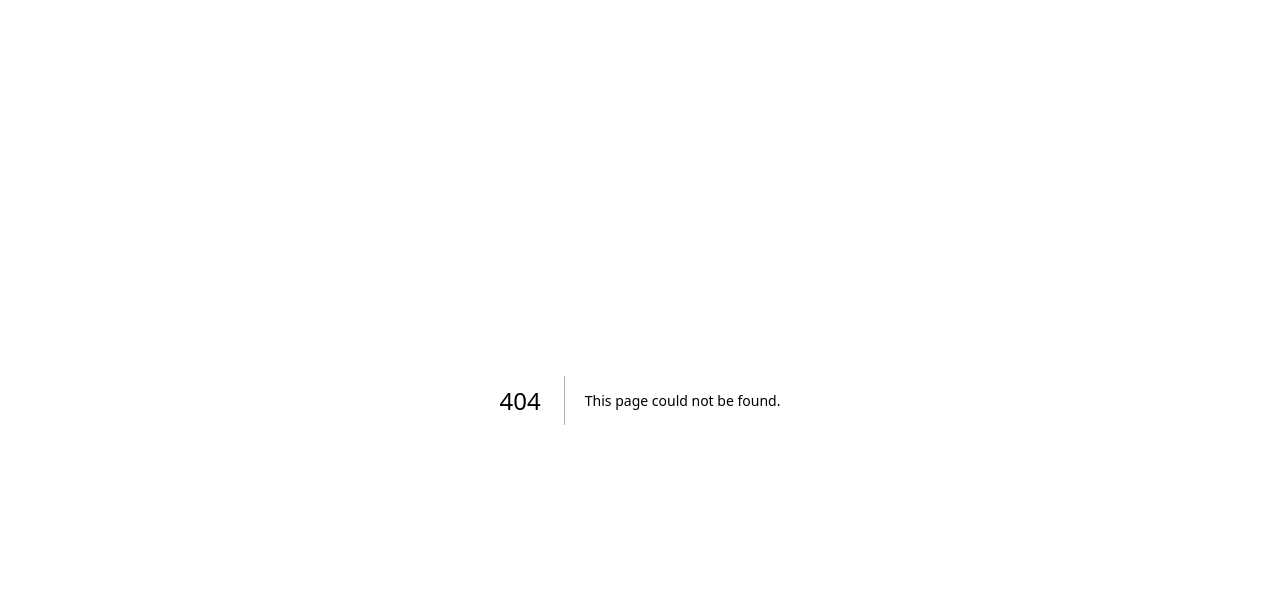
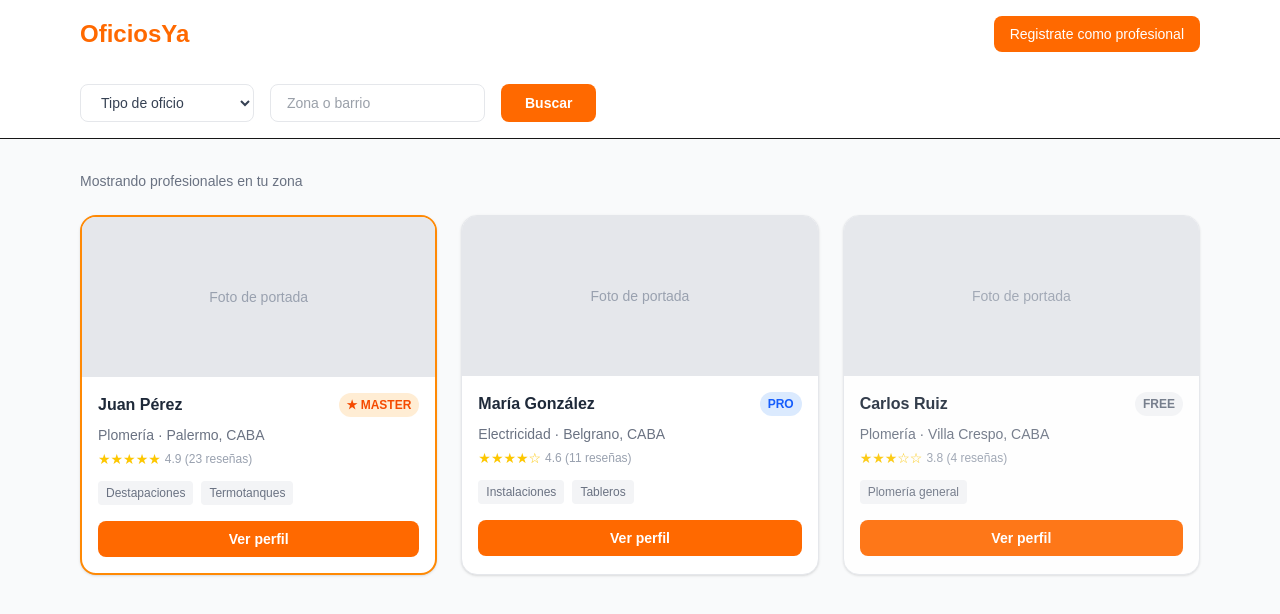
Before and after one commit to kaporay21/oficios, a Next.js app: page /buscar in a window 1280 px wide. Before the commit this address had no page. Shown: the top 614 px of the page. Built offline with nearby package versions, Linux system fonts and the light colour scheme.

Commit message:
pagina de resultados lista

```diff
--- /dev/null
+++ b/app/buscar/page.tsx
@@ -0,0 +1,133 @@
+export default function Buscar() {
+  return (
+    <main className="min-h-screen bg-gray-50">
+
+      {/* HEADER */}
+      <header className="bg-white shadow-sm">
+        <div className="max-w-6xl mx-auto px-4 py-4 flex justify-between items-center">
+          <a href="/" className="text-2xl font-bold text-orange-500">OficiosYa</a>
+          <a href="/registro" className="bg-orange-500 text-white px-4 py-2 rounded-lg text-sm font-medium hover:bg-orange-600">
+            Registrate como profesional
+          </a>
+        </div>
+      </header>
+
+      {/* FILTROS */}
+      <section className="bg-white border-b">
+        <div className="max-w-6xl mx-auto px-4 py-4 flex flex-col md:flex-row gap-4">
+          <select className="border border-gray-200 rounded-lg px-4 py-2 text-gray-700 text-sm">
+            <option value="">Tipo de oficio</option>
+            <option value="plomeria">Plomería</option>
+            <option value="electricidad">Electricidad</option>
+            <option value="gas">Gas</option>
+            <option value="pintura">Pintura</option>
+            <option value="construccion">Construcción</option>
+            <option value="aire-acondicionado">Aire acondicionado</option>
+            <option value="herreria">Herrería</option>
+            <option value="cerrajeria">Cerrajería</option>
+            <option value="carpinteria">Carpintería</option>
+            <option value="jardineria">Jardinería</option>
+          </select>
+          <input
+            type="text"
+            placeholder="Zona o barrio"
+            className="border border-gray-200 rounded-lg px-4 py-2 text-gray-700 text-sm"
+          />
+          <button className="bg-orange-500 text-white px-6 py-2 rounded-lg text-sm font-semibold hover:bg-orange-600">
+            Buscar
+          </button>
+        </div>
+      </section>
+
+      {/* RESULTADOS */}
+      <section className="max-w-6xl mx-auto px-4 py-8">
+        <p className="text-gray-500 text-sm mb-6">Mostrando profesionales en tu zona</p>
+
+        <div className="grid grid-cols-1 md:grid-cols-3 gap-6">
+
+          {/* TARJETA MASTER */}
+          <div className="bg-white rounded-2xl shadow-sm border-2 border-orange-400 overflow-hidden hover:shadow-md transition">
+            <div className="bg-gray-200 h-40 flex items-center justify-center text-gray-400 text-sm">
+              Foto de portada
+            </div>
+            <div className="p-4">
+              <div className="flex justify-between items-start mb-2">
+                <h3 className="font-bold text-gray-800">Juan Pérez</h3>
+                <span className="bg-orange-100 text-orange-600 text-xs font-bold px-2 py-1 rounded-full">
+                  ★ MASTER
+                </span>
+              </div>
+              <p className="text-sm text-gray-500 mb-1">Plomería · Palermo, CABA</p>
+              <div className="flex items-center gap-1 mb-3">
+                <span className="text-yellow-400 text-sm">★★★★★</span>
+                <span className="text-xs text-gray-400">4.9 (23 reseñas)</span>
+              </div>
+              <div className="flex gap-2 text-xs text-gray-500 mb-4">
+                <span className="bg-gray-100 px-2 py-1 rounded">Destapaciones</span>
+                <span className="bg-gray-100 px-2 py-1 rounded">Termotanques</span>
+              </div>
+              <a href="/profesional/juan-perez" className="block w-full bg-orange-500 text-white text-center py-2 rounded-lg text-sm font-semibold hover:bg-orange-600">
+                Ver perfil
+              </a>
+            </div>
+          </div>
+
+          {/* TARJETA PRO */}
+          <div className="bg-white rounded-2xl shadow-sm border border-gray-200 overflow-hidden hover:shadow-md transition">
+            <div className="bg-gray-200 h-40 flex items-center justify-center text-gray-400 text-sm">
+              Foto de portada
+            </div>
+            <div className="p-4">
+              <div className="flex justify-between items-start mb-2">
+                <h3 className="font-bold text-gray-800">María González</h3>
+                <span className="bg-blue-100 text-blue-600 text-xs font-bold px-2 py-1 rounded-full">
+                  PRO
+                </span>
+              </div>
+              <p className="text-sm text-gray-500 mb-1">Electricidad · Belgrano, CABA</p>
+              <div className="flex items-center gap-1 mb-3">
+                <span className="text-yellow-400 text-sm">★★★★☆</span>
+                <span className="text-xs text-gray-400">4.6 (11 reseñas)</span>
+              </div>
+              <div className="flex gap-2 text-xs text-gray-500 mb-4">
+                <span className="bg-gray-100 px-2 py-1 rounded">Instalaciones</span>
+                <span className="bg-gray-100 px-2 py-1 rounded">Tableros</span>
+              </div>
+              <a href="/profesional/maria-gonzalez" className="block w-full bg-orange-500 text-white text-center py-2 rounded-lg text-sm font-semibold hover:bg-orange-600">
+                Ver perfil
+              </a>
+            </div>
+          </div>
+
+          {/* TARJETA FREE */}
+          <div className="bg-white rounded-2xl shadow-sm border border-gray-200 overflow-hidden hover:shadow-md transition opacity-90">
+            <div className="bg-gray-200 h-40 flex items-center justify-center text-gray-400 text-sm">
+              Foto de portada
+            </div>
+            <div className="p-4">
+              <div className="flex justify-between items-start mb-2">
+                <h3 className="font-bold text-gray-800">Carlos Ruiz</h3>
+                <span className="bg-gray-100 text-gray-500 text-xs font-bold px-2 py-1 rounded-full">
+                  FREE
+                </span>
+              </div>
+              <p className="text-sm text-gray-500 mb-1">Plomería · Villa Crespo, CABA</p>
+              <div className="flex items-center gap-1 mb-3">
+                <span className="text-yellow-400 text-sm">★★★☆☆</span>
+                <span className="text-xs text-gray-400">3.8 (4 reseñas)</span>
+              </div>
+              <div className="flex gap-2 text-xs text-gray-500 mb-4">
+                <span className="bg-gray-100 px-2 py-1 rounded">Plomería general</span>
+              </div>
+              <a href="/profesional/carlos-ruiz" className="block w-full bg-orange-500 text-white text-center py-2 rounded-lg text-sm font-semibold hover:bg-orange-600">
+                Ver perfil
+              </a>
+            </div>
+          </div>
+
+        </div>
+      </section>
+
+    </main>
+  );
+}
```
